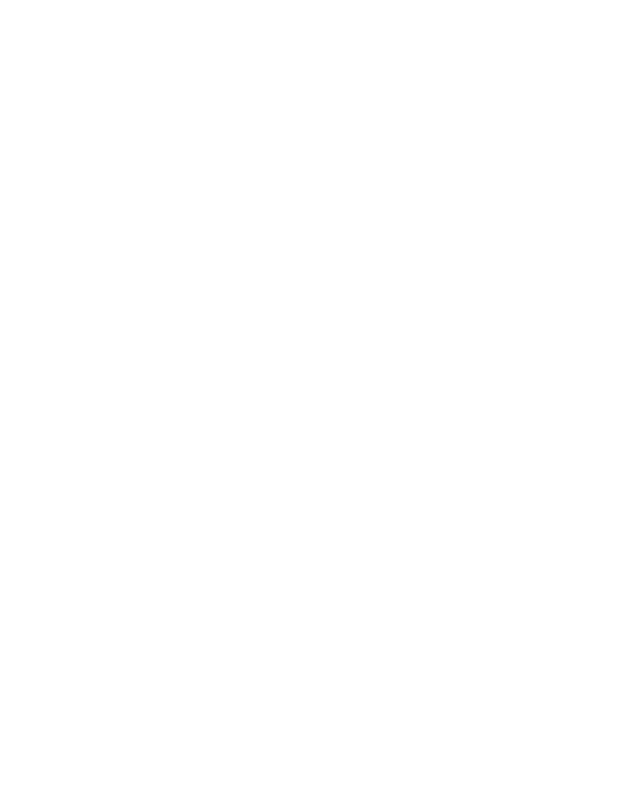
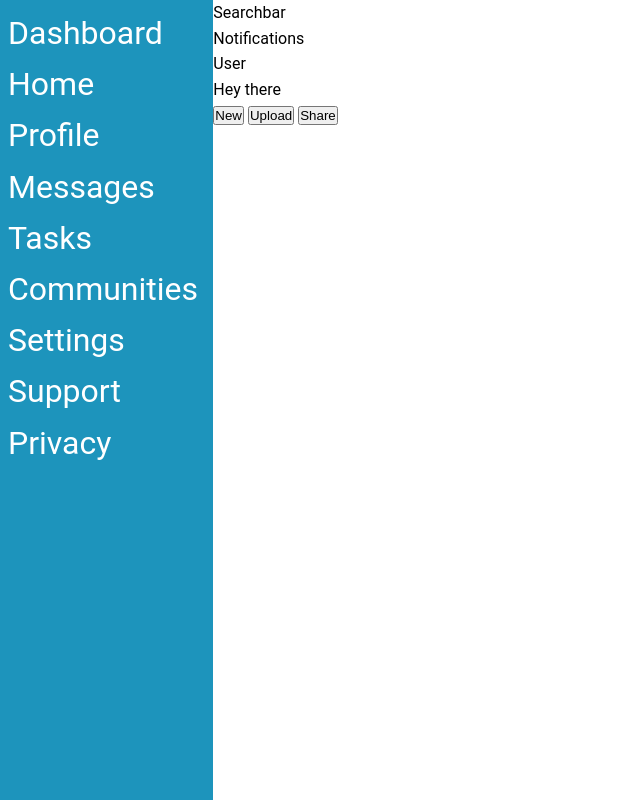
Before and after one commit to lennking/Dashboard, a plain HTML site: page index.html in a window 1280 px wide. Shown: the whole page, without its empty margins (0-640 px from the left). Drawn offline with Linux system fonts and the light colour scheme.

Commit message:
Add sidebar

```diff
--- a/index.html
+++ b/index.html
@@ -3,15 +3,34 @@
 <head>
     <meta charset="UTF-8">
     <meta name="viewport" content="width=device-width, initial-scale=1.0">
-    <title>Document</title>
+    <title>Dashboard</title>
     <link rel="stylesheet" href="styles.css">
-    <div class="header"></div>
-    <div class="sidebar"></div>
+</head>
+<body>
+    <div class="header">
+        <div class="search">Searchbar</div>
+        <div class="notifications">Notifications</div>
+        <div class="user">User</div>
+        <div class="welcome">Hey there</div>
+        <div class="buttons">
+            <button>New</button>
+            <button>Upload</button>
+            <button>Share</button>
+        </div>
+    </div>
+    <div class="sidebar">
+        <div class="logo">Dashboard</div>
+        <div class="home">Home</div>
+        <div class="profile">Profile</div>
+        <div class="messages">Messages</div>
+        <div class="tasks">Tasks</div>
+        <div class="communities">Communities</div>
+        <div class="settings">Settings</div>
+        <div class="support">Support</div>
+        <div class="privacy">Privacy</div>
+    </div>
     <div class="content">
 
     </div>
-</head>
-<body>
-
 </body>
 </html>
--- a/styles.css
+++ b/styles.css
@@ -0,0 +1,29 @@
+* {
+    margin: 0;
+    padding: 0;
+    box-sizing: 0;
+}
+
+html, body {
+    height: 100%;
+}
+
+body {
+    display: grid;
+    line-height: 1.6;
+    grid-template: repeat(6, 1fr) / repeat(6, 1fr);
+    font-family: Roboto, sans-serif;
+}
+
+.sidebar {
+    grid-column: 1/2;
+    grid-row: 1/7;
+    background-color: rgb(29, 148, 188);
+    color: white;
+    padding: .5rem;
+    font-size: 2rem;
+}
+
+.header {
+    grid-column: 2/7
+}
```
